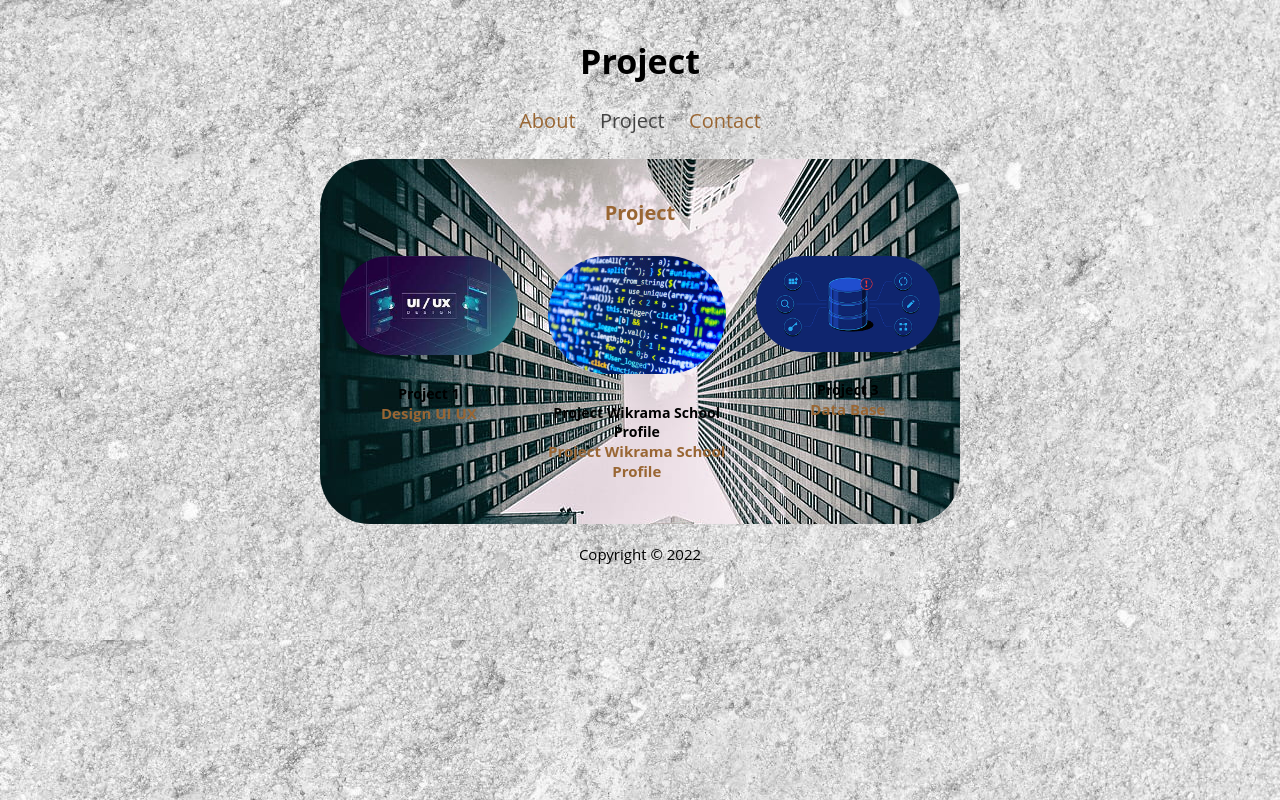
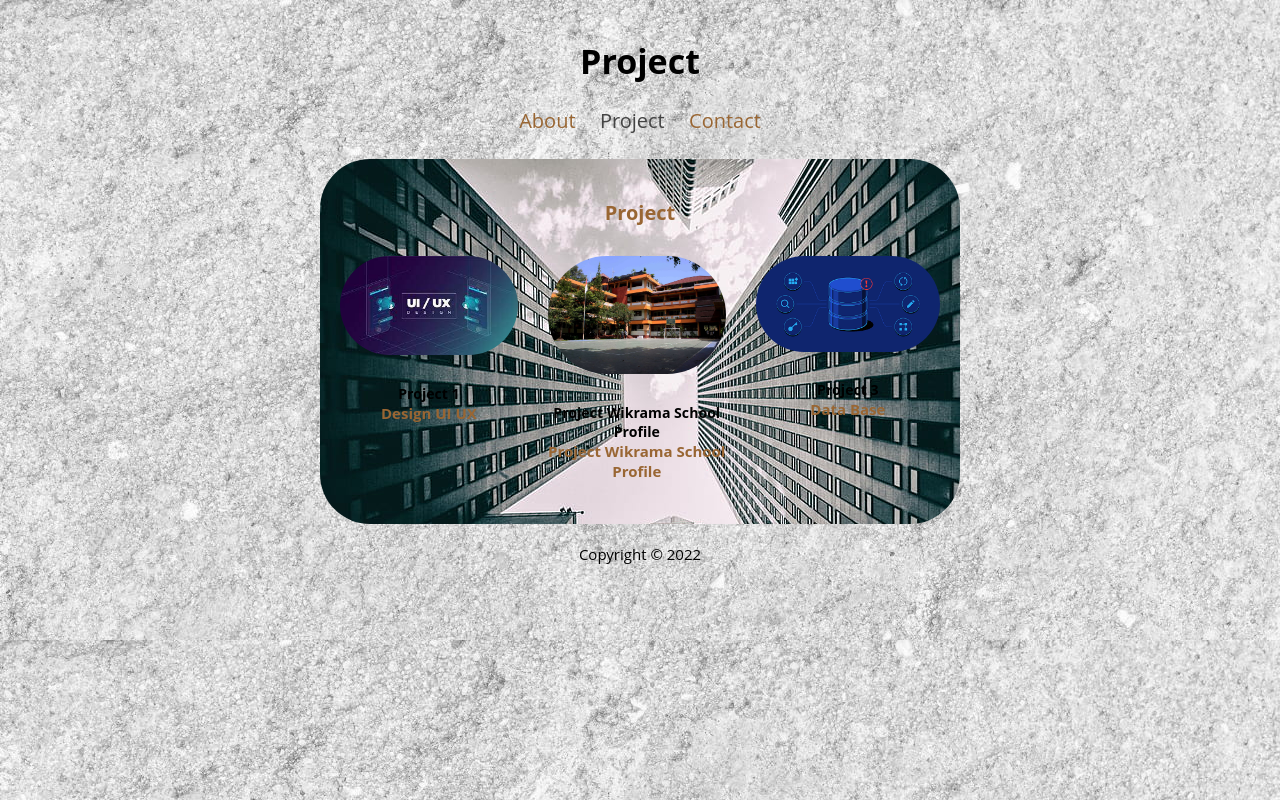
Before and after one commit to zianscode/portfolio-v1, a plain HTML site: page portofolio.html in a window 1280 px wide. Drawn offline with Linux system fonts and the light colour scheme.

Commit message:
update portofolio.html

```diff
--- a/portofolio.html
+++ b/portofolio.html
@@ -31,7 +31,7 @@
             </figcaption>
           </figure>
           <figure class="images">
-            <img src="img/Codingan.jpeg" class="gallery-img" />
+            <img src="img/WhatsApp Image 2022-10-12 at 18.46.50.jpeg" class="gallery-img" />
             <figcaption>
               <h5 class="name">Project Wikrama School Profile
               <span>
```
Also changed, not shown: img/WhatsApp Image 2022-10-12 at 18.46.50.jpeg (added).
